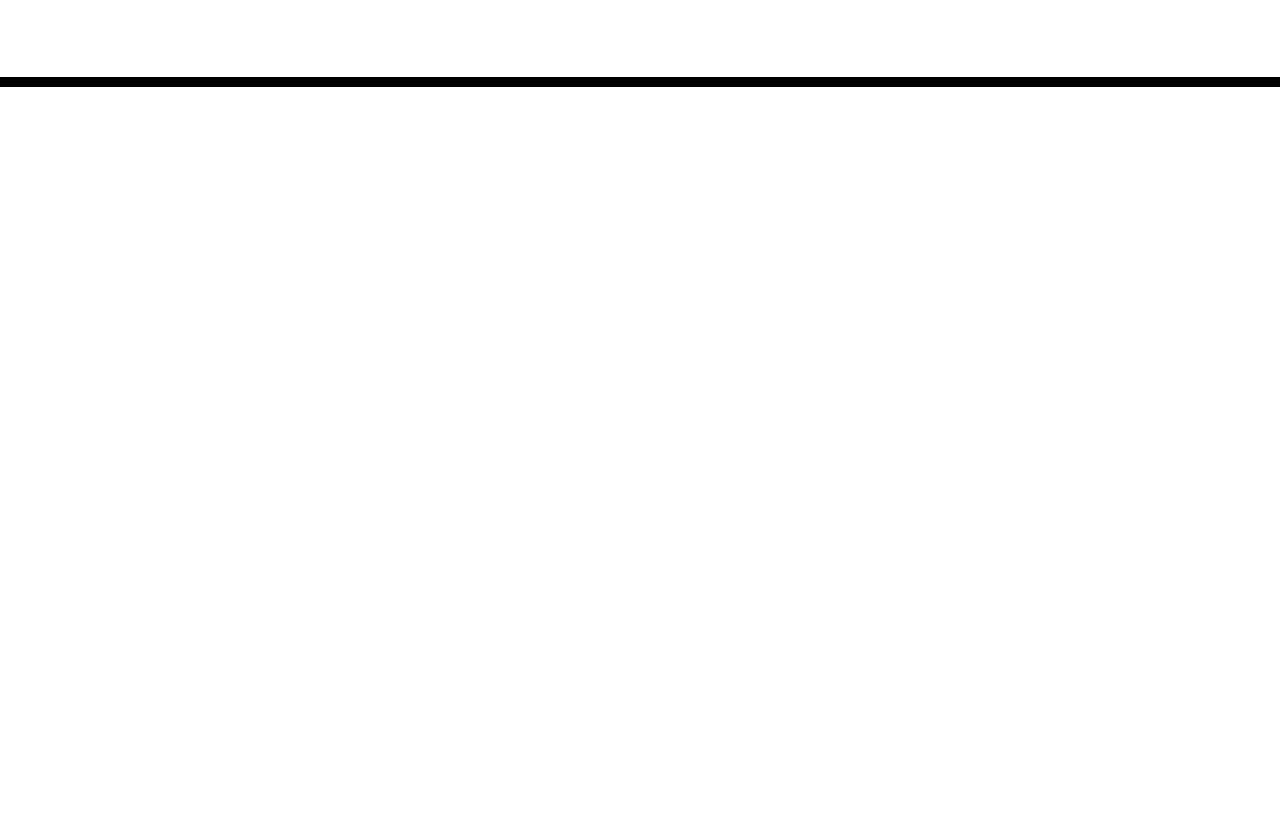
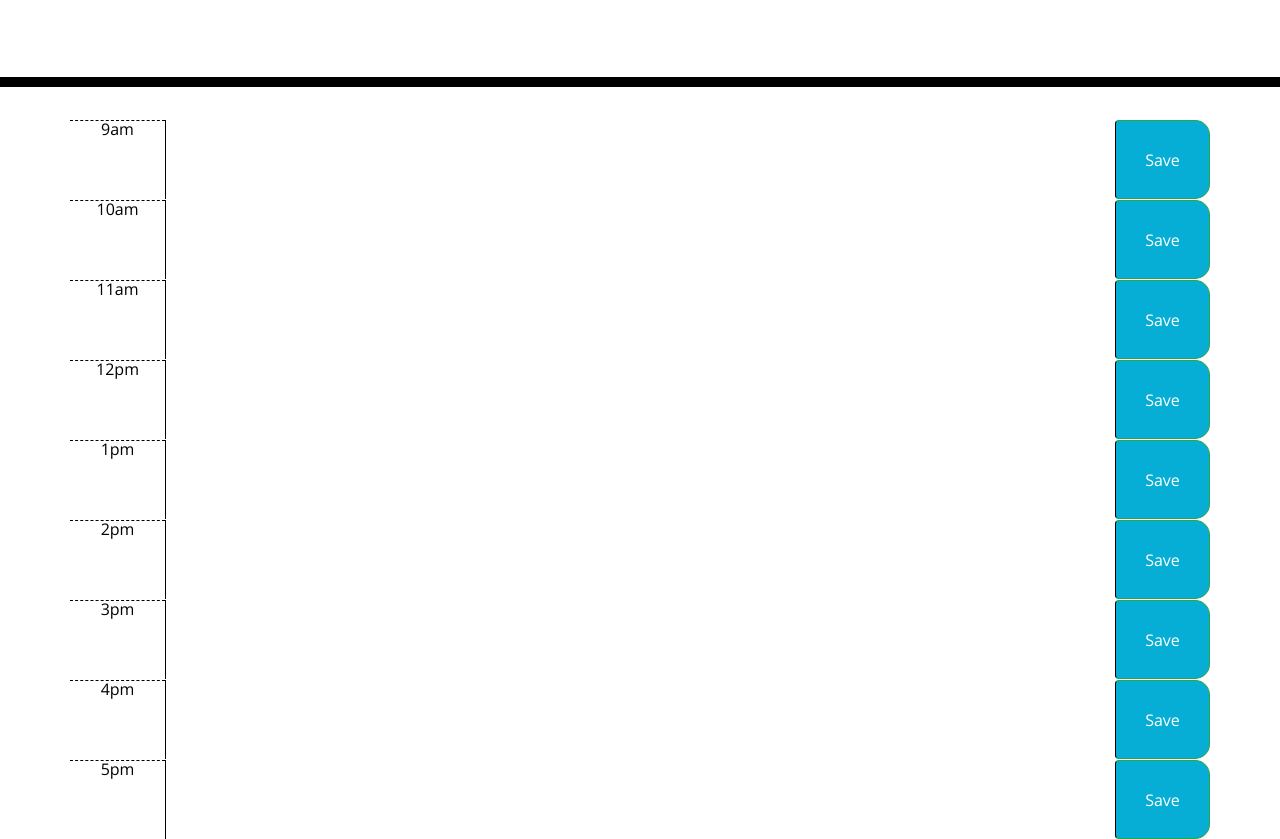
Before and after one commit to Dodgemech/Work-Day-Planner, a plain HTML site: page index.html in a window 1280 px wide. Shown: the part 181-1020 px from the top of the page. Before the commit the page ends 800 px from the top, so only its background shows below. Drawn offline with nearby package versions, Linux system fonts and the light colour scheme; files that its build step writes are made by us from their sources.

Commit message:
added time blocks to .html, linked css and js

```diff
--- a/index.html
+++ b/index.html
@@ -1,24 +1,15 @@
 <!DOCTYPE html>
 <html lang="en">
+
 <head>
   <meta charset="UTF-8" />
   <meta name="viewport" content="width=device-width, initial-scale=1.0" />
   <meta http-equiv="X-UA-Compatible" content="ie=edge" />
-    <link
-      rel="stylesheet"
-      href="https://stackpath.bootstrapcdn.com/bootstrap/4.3.1/css/bootstrap.min.css"
-    />
-    <link
-      rel="stylesheet"
-      href="https://use.fontawesome.com/releases/v5.8.1/css/all.css"
-      integrity="sha384-50oBUHEmvpQ+1lW4y57PTFmhCaXp0ML5d60M1M7uH2+nqUivzIebhndOJK28anvf"
-      crossorigin="anonymous"
-    />
-    <link
-      href="https://fonts.googleapis.com/css?family=Open+Sans&display=swap"
-      rel="stylesheet"
-    />
-    <link rel="stylesheet" href="style.css" />
+  <link rel="stylesheet" href="https://stackpath.bootstrapcdn.com/bootstrap/4.3.1/css/bootstrap.min.css" />
+  <link rel="stylesheet" href="https://use.fontawesome.com/releases/v5.8.1/css/all.css"
+    integrity="sha384-50oBUHEmvpQ+1lW4y57PTFmhCaXp0ML5d60M1M7uH2+nqUivzIebhndOJK28anvf" crossorigin="anonymous" />
+  <link href="https://fonts.googleapis.com/css?family=Open+Sans&display=swap" rel="stylesheet" />
+  <link rel="stylesheet" href="assets/css/style.css" />
   <title>Work Day Scheduler</title>
 </head>
 
@@ -28,11 +19,57 @@
     <p class="lead">A simple calendar app for scheduling your work day</p>
     <p id="currentDay" class="lead"></p>
   </header>
+  <!-- TimeBlocks -->
   <div class="container">
-      <!-- Timeblocks go here -->
+    <div id="9" class="row time-block">
+      <div class="hour col-md-1">9am</div>
+      <textarea class="description col-md-10"></textarea>
+      <button class="saveBtn btn btn-success col-md-1">Save</button>
+    </div>
+    <div id="10" class="row time-block">
+      <div class="hour col-md-1">10am</div>
+      <textarea class="description col-md-10"></textarea>
+      <button class="saveBtn btn btn-success col-md-1">Save</button>
+    </div>
+    <div id="11" class="row time-block">
+      <div class="hour col-md-1">11am</div>
+      <textarea class="description col-md-10"></textarea>
+      <button class="saveBtn btn btn-success col-md-1">Save</button>
+    </div>
+    <div id="12" class="row time-block">
+      <div class="hour col-md-1">12pm</div>
+      <textarea class="description col-md-10"></textarea>
+      <button class="saveBtn btn btn-success col-md-1">Save</button>
+    </div>
+    <div id="13" class="row time-block">
+      <div class="hour col-md-1">1pm</div>
+      <textarea class="description col-md-10"></textarea>
+      <button class="saveBtn btn btn-success col-md-1">Save</button>
+    </div>
+    <div id="14" class="row time-block">
+      <div class="hour col-md-1">2pm</div>
+      <textarea class="description col-md-10"></textarea>
+      <button class="saveBtn btn btn-success col-md-1">Save</button>
+    </div>
+    <div id="15" class="row time-block">
+      <div class="hour col-md-1">3pm</div>
+      <textarea class="description col-md-10"></textarea>
+      <button class="saveBtn btn btn-success col-md-1">Save</button>
+    </div>
+    <div id="16" class="row time-block">
+      <div class="hour col-md-1">4pm</div>
+      <textarea class="description col-md-10"></textarea>
+      <button class="saveBtn btn btn-success col-md-1">Save</button>
+    </div>
+    <div id="17" class="row time-block">
+      <div class="hour col-md-1">5pm</div>
+      <textarea class="description col-md-10"></textarea>
+      <button class="saveBtn btn btn-success col-md-1">Save</button>
+    </div>
   </div>
 
   <script src="https://code.jquery.com/jquery-3.4.1.min.js"></script>
   <script src="https://cdnjs.cloudflare.com/ajax/libs/moment.js/2.24.0/moment.min.js"></script>
+  <script src="assets/js/script.js"></script>
 </body>
 </html>
```
Also changed, not shown: assets/js/script.js (added). Lines whose indentation alone changed are shown as unchanged.
